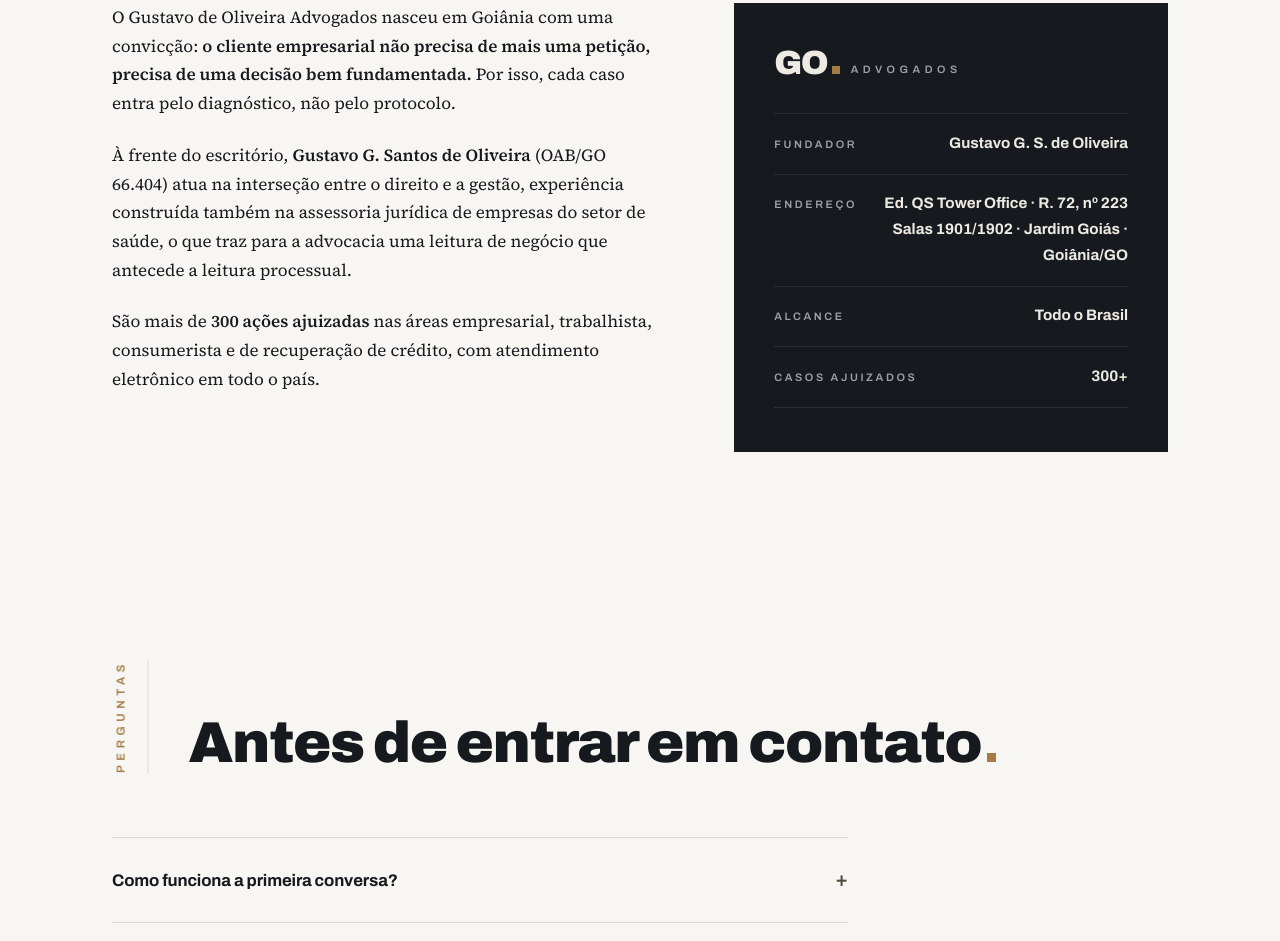
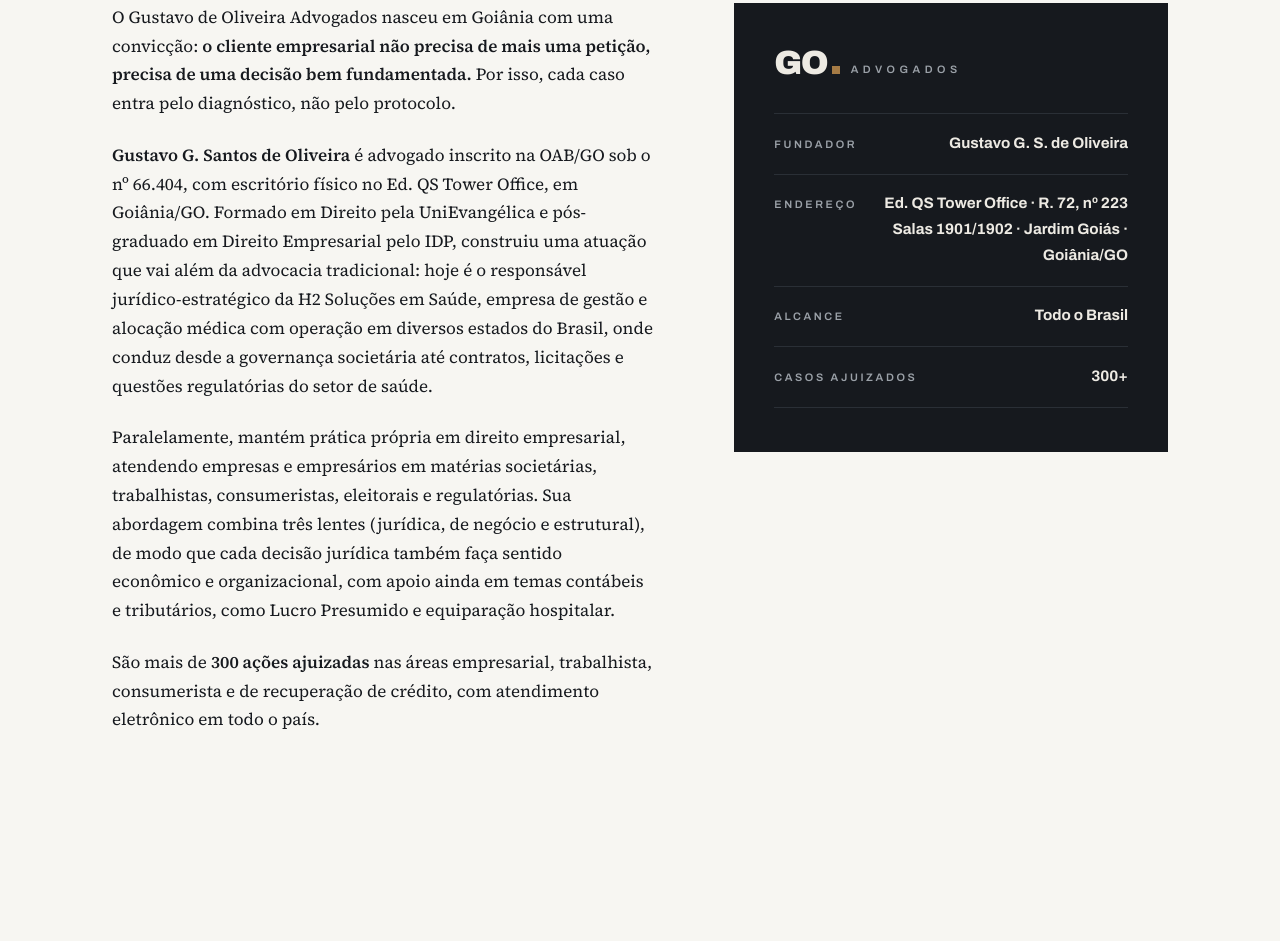
Before and after one commit to gustavobagz/gustavo-os, a plain HTML site: page Escritorio/Site/index.html in a window 1280 px wide. Shown: the part 3561-4502 px from the top of the page. Drawn offline with Linux system fonts and the light colour scheme.

Commit message:
Bio do fundador na secao O Escritorio (UniEvangelica, IDP, H2, tres lentes)

```diff
--- a/Escritorio/Site/index.html
+++ b/Escritorio/Site/index.html
@@ -427,10 +427,20 @@
           empresarial não precisa de mais uma petição, precisa de uma decisão bem
           fundamentada.</strong> Por isso, cada caso entra pelo diagnóstico, não pelo
           protocolo.</p>
-          <p>À frente do escritório, <strong>Gustavo G. Santos de Oliveira</strong>
-          (OAB/GO 66.404) atua na interseção entre o direito e a gestão, experiência
-          construída também na assessoria jurídica de empresas do setor de saúde, o que
-          traz para a advocacia uma leitura de negócio que antecede a leitura processual.</p>
+          <p><strong>Gustavo G. Santos de Oliveira</strong> é advogado inscrito na
+          OAB/GO sob o nº 66.404, com escritório físico no Ed. QS Tower Office, em
+          Goiânia/GO. Formado em Direito pela UniEvangélica e pós-graduado em Direito
+          Empresarial pelo IDP, construiu uma atuação que vai além da advocacia
+          tradicional: hoje é o responsável jurídico-estratégico da H2 Soluções em
+          Saúde, empresa de gestão e alocação médica com operação em diversos estados
+          do Brasil, onde conduz desde a governança societária até contratos,
+          licitações e questões regulatórias do setor de saúde.</p>
+          <p>Paralelamente, mantém prática própria em direito empresarial, atendendo
+          empresas e empresários em matérias societárias, trabalhistas, consumeristas,
+          eleitorais e regulatórias. Sua abordagem combina três lentes (jurídica, de
+          negócio e estrutural), de modo que cada decisão jurídica também faça sentido
+          econômico e organizacional, com apoio ainda em temas contábeis e tributários,
+          como Lucro Presumido e equiparação hospitalar.</p>
           <p>São mais de <strong>300 ações ajuizadas</strong> nas áreas empresarial,
           trabalhista, consumerista e de recuperação de crédito, com atendimento
           eletrônico em todo o país.</p>
```
